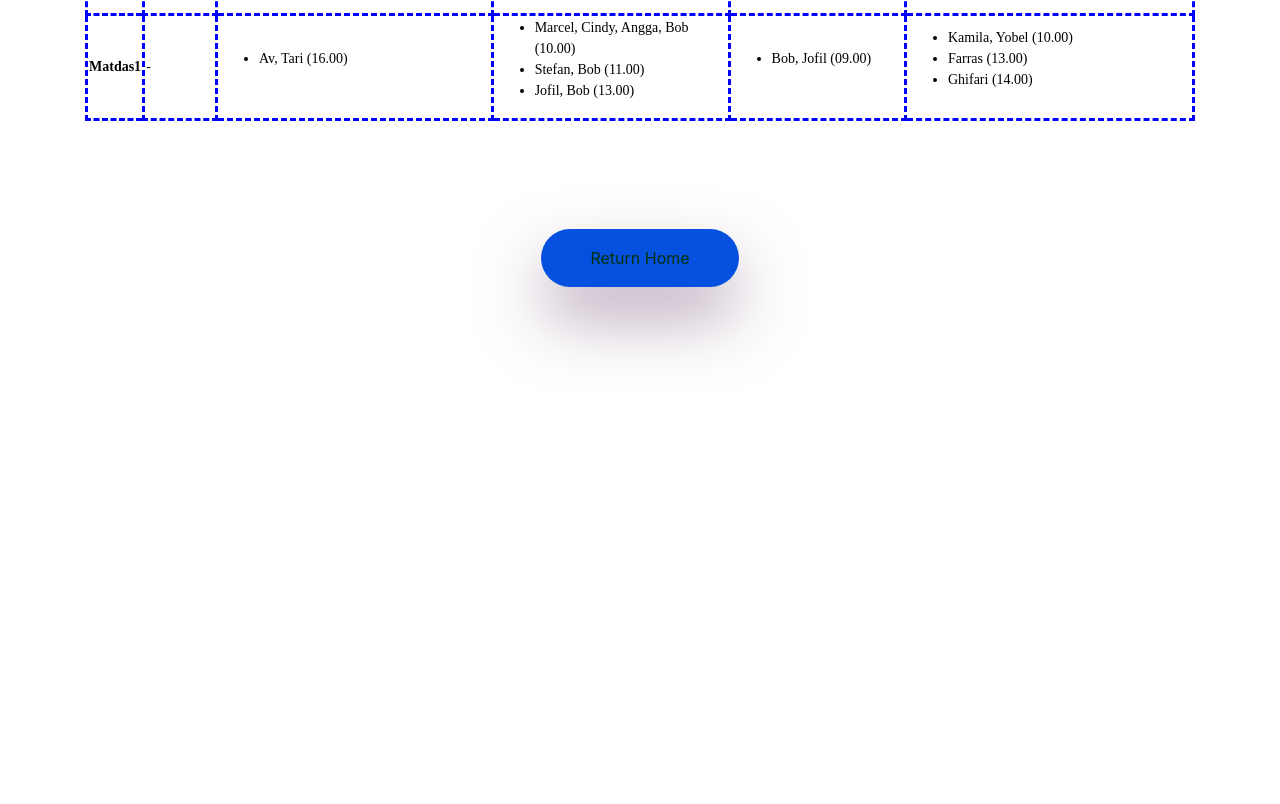
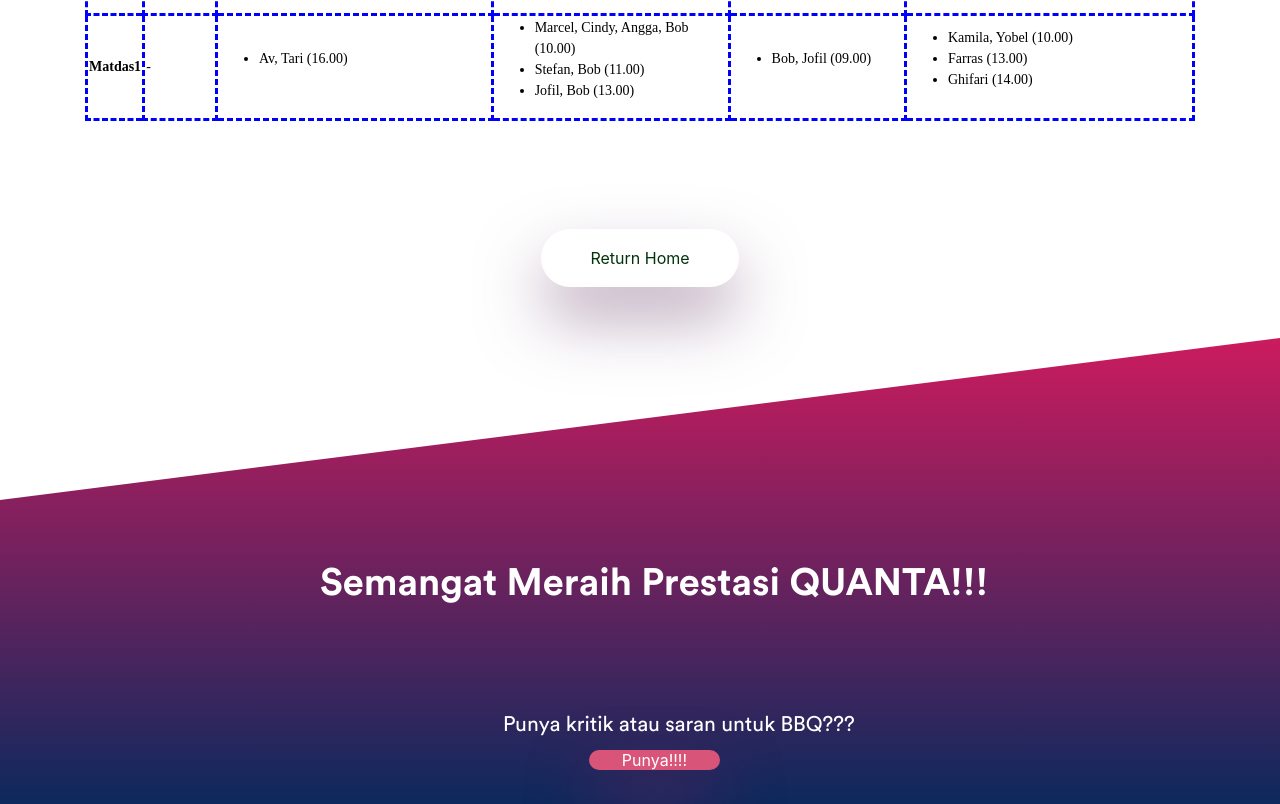
Before and after one commit to Quanta2018/BBQ, a plain HTML site: page index.html in a window 1280 px wide. Shown: the part 587-1391 px from the top of the page. Before the commit the page ends 1091 px from the top, so only its background shows below. Drawn offline with nearby package versions, Linux system fonts and the light colour scheme.

Commit message:
bottom bar

```diff
--- a/index.html
+++ b/index.html
@@ -130,8 +130,19 @@
 					<button type="button" class="btn btn-outline button1" style="margin-top:10%;">Return Home</button>
 				</a>
 			</div>
-			<div class="col-12">
-				<p style="margin-top:20%;"> </p>
-			</div>
+		</div>
+		<div class="container-float" style="margin-top:10%">
+			<div class="banner" style="margin-top: -6%;">
+					<img src="Assets/bottombar.svg" class="bottombar">
+					<div class="col-sm-6">
+						<h1 class="teamwork">Semangat Meraih Prestasi QUANTA!!!</h1>
+						<h2 class="whomade">Punya kritik atau saran untuk BBQ???</h2>
+					</div>
+					<div style="width: 100%;padding-left: 46%;">
+						<a href="Team" target="_self">
+							<button type="button" name="button" class="buttonteam">Punya!!!!</button>
+						</a>
+					</div>
+				</div>
 		</div>
 	</body>
--- a/style.css
+++ b/style.css
@@ -38,7 +38,7 @@
     line-height: 1;
     text-align: center;
     cursor: pointer;
-    background-color: #0550DF;
+    background-color: #FFF;
     color: #003309;
     transition: all .3s;
     border-radius: 60px;
@@ -54,7 +54,7 @@
 .bebeqi{
 	text-align: center;
 	font-family: 'Circular-Bold';
-	color: #000;
+	color: #d85478;
 	font-style: bold;
 	font-size: 48px;
 	text-shadow: #00220B 1px 0 10px
@@ -65,3 +65,58 @@
 	color: #000;
 	font-size: 14px;
 }
+
+.banner{
+    max-width: 105%;
+    height: auto;
+    left: 0px;
+    right: 0px;
+}
+.bottombar{
+    margin-top: 0%;
+    margin-bottom: 0%;
+    width: 100%;
+    height: auto;
+    left: 0px;
+    right: 0px;
+}
+.teamwork{
+    margin-top: -40%;
+    padding-left: 50%;
+    width: 200%;
+    height: 1%;
+    font-family: "Circular-Bold";
+    font-size: 38px;
+    line-height: 1.26;
+    color: #ffffff;
+}
+.whomade{
+    margin-top: 17%;
+    padding-left: 80%;
+    width: 200%;
+    height: 1%;
+    font-family: "Circular-Book";
+    font-size: 21px;
+    line-height: 1.29;
+    color: #ffffff;
+}
+
+.buttonteam{
+    height: 7%;
+    width: 19%;
+    display: inline-block;
+    vertical-align: middle;
+    -webkit-appearance: none;
+    border: 1px solid transparent;
+    border-radius: 2;
+    transition: background-color 0.25s ease-out,color 0.5s ease-out;
+    line-height: 1;
+    text-align: center;
+    cursor: pointer;
+    background-color: #d85478;
+    color: #fff;
+    transition: all .3s;
+    border-radius: 60px;
+    font-size: 1rem;
+    box-shadow: 0 32px 64px 0 rgba(203, 27, 94, 0.5);
+}
```
Also changed, not shown: assets/bottombar.svg (added).
